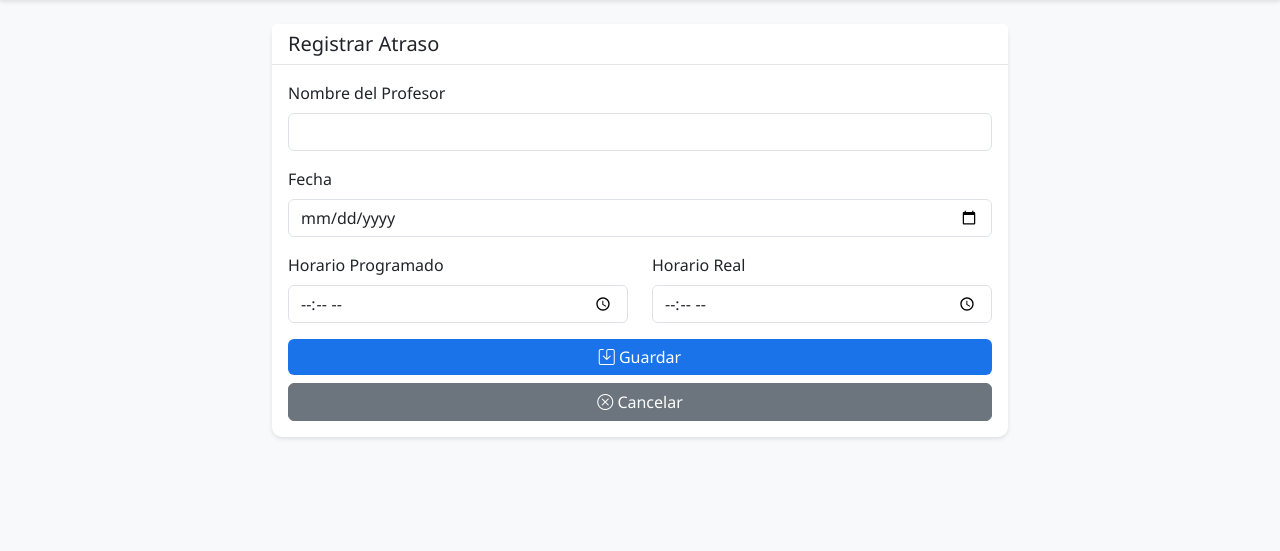
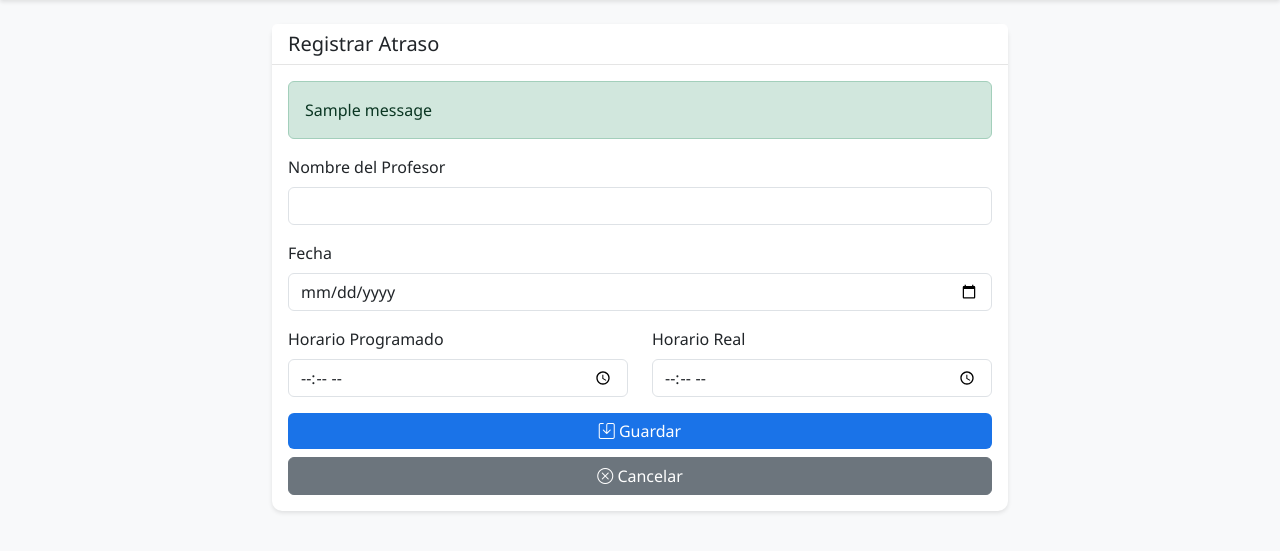
Before and after one commit to marcmuni1975/Atrprof, a Flask app: page /registrar in a window 1280 px wide. Shown: the part 56-607 px from the top of the page. Run offline with Flask 3, Linux system fonts and the light colour scheme; one stand-in notice (Sample message) is shown; some libraries are stand-ins or nearby versions.

Commit message:
Add files via upload

```diff
--- a/templates/registrar.html
+++ b/templates/registrar.html
@@ -8,6 +8,16 @@
                 <h5 class="mb-0">Registrar Atraso</h5>
             </div>
             <div class="card-body">
+                {% with messages = get_flashed_messages(with_categories=true) %}
+                    {% if messages %}
+                        {% for category, message in messages %}
+                            <div class="alert alert-{{ category }}">
+                                {{ message }}
+                            </div>
+                        {% endfor %}
+                    {% endif %}
+                {% endwith %}
+
                 <form method="POST">
                     <div class="mb-3">
                         <label for="nombre" class="form-label">Nombre del Profesor</label>
@@ -19,7 +29,9 @@
                                 {% endfor %}
                                 <option value="nuevo">+ Nuevo Profesor</option>
                             </select>
-                            <input type="text" id="nuevo_nombre" name="nuevo_nombre" class="form-control mt-2" style="display: none;" placeholder="Nombre del nuevo profesor">
+                            <input type="text" id="nuevo_nombre" name="nuevo_nombre"
+                                   class="form-control mt-2" style="display: none;"
+                                   placeholder="Nombre del nuevo profesor">
                         {% else %}
                             <input type="text" name="nombre" class="form-control" required>
                         {% endif %}
@@ -62,6 +74,7 @@ document.getElementById('nombre').addEventListener('change', function() {
     if (this.value === 'nuevo') {
         nuevoNombreInput.style.display = 'block';
         nuevoNombreInput.required = true;
+        nuevoNombreInput.focus();
     } else {
         nuevoNombreInput.style.display = 'none';
         nuevoNombreInput.required = false;
```
